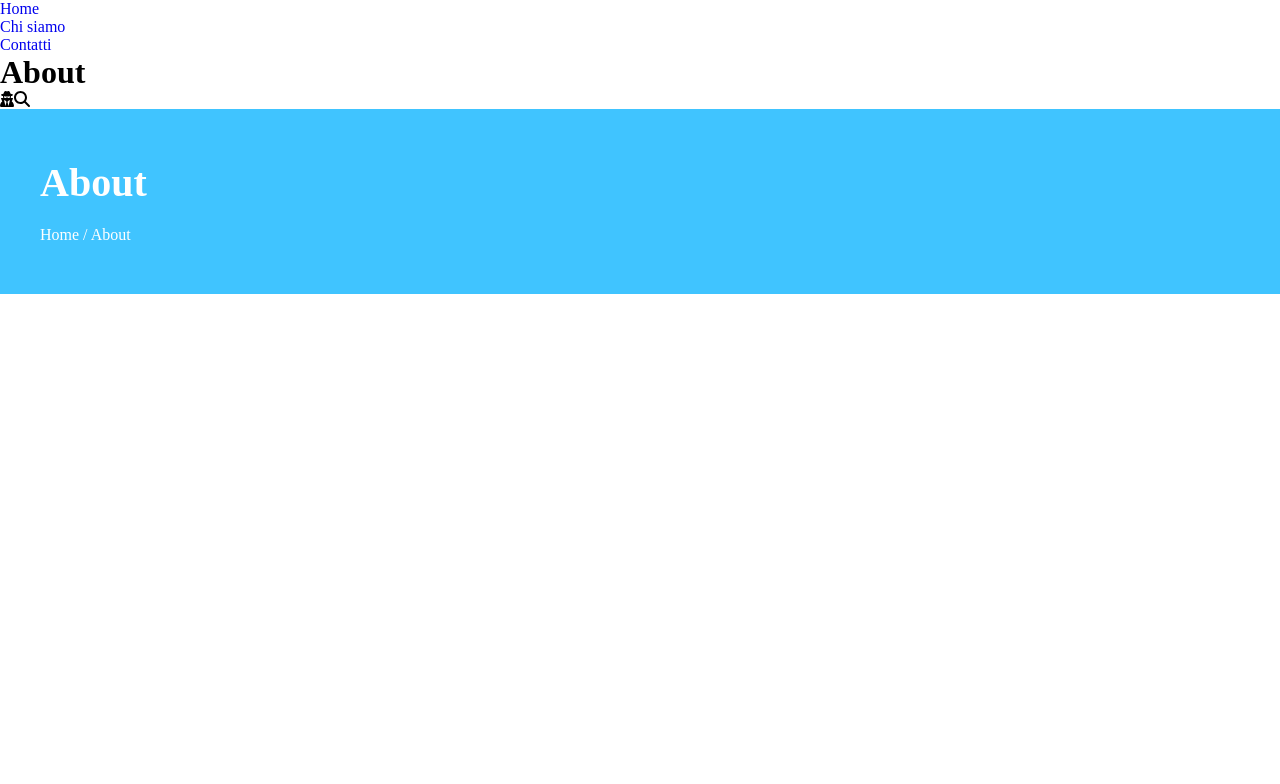
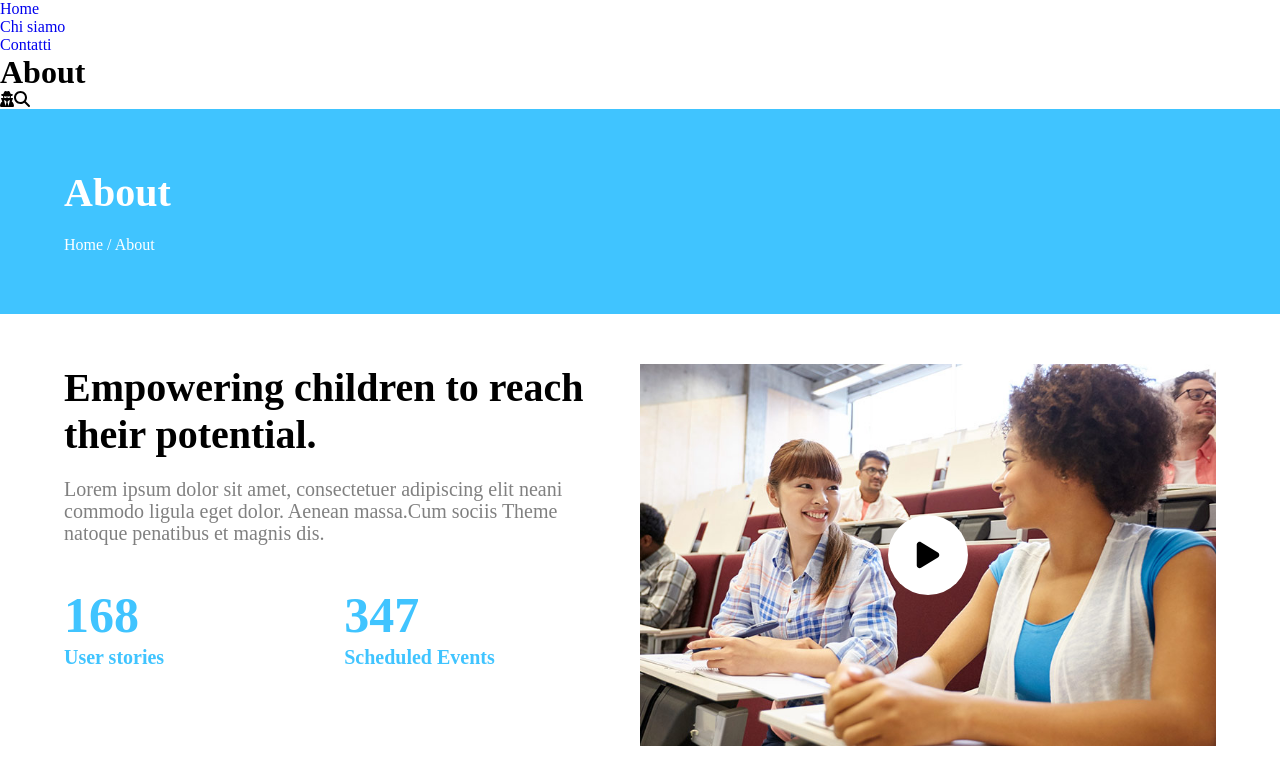
Before and after one commit to marcoceccarelli98/proj-html-vuejs, a Vue app: page /about in a window 1280 px wide. Shown: the top 784 px of the page. Built offline with nearby package versions, Linux system fonts and the light colour scheme.

Commit message:
[UPD] EventsComponent

```diff
--- a/src/components/AboutPath.vue
+++ b/src/components/AboutPath.vue
@@ -5,26 +5,24 @@ export default {
 </script>
 
 <template>
-    <div class="container">
-        <h2>About</h2>
-        <p>Home / About</p>
-    </div>
+    <h2>About</h2>
+    <p>Home / About</p>
 </template>
 
 <style scoped lang="scss">
 @use "../styles/style.scss" as *;
 
-.container {
-    background-color: $primary-color;
+h2,
+p {
     color: white;
 }
 
 h2 {
     font-size: 40px;
-    padding: 50px 0 0 40px;
+    padding-top: 60px;
 }
 
 p {
-    padding: 20px 0 50px 40px;
+    padding: 20px 0 60px 0;
 }
 </style>
--- /dev/null
+++ b/src/components/EventsComponent.vue
@@ -0,0 +1,113 @@
+<script>
+export default {
+    name: "EventsComponent"
+}
+</script>
+
+<template>
+    <div class="row">
+        <div class="col-50 left-col">
+            <h2>Empowering children to reach their potential.</h2>
+            <p>Lorem ipsum dolor sit amet, consectetuer adipiscing elit neani commodo ligula eget dolor. Aenean massa.Cum
+                sociis Theme natoque penatibus et magnis dis.</p>
+            <div class="numbers">
+                <div class="stories">
+                    <p class="number">168</p>
+                    <p>User stories</p>
+                </div>
+                <div class="events">
+                    <p class="number">347</p>
+                    <p>Scheduled Events</p>
+                </div>
+            </div>
+        </div>
+        <div class="col-50 img">
+            <img src="/about-video-button.jpg" alt="">
+            <div class="video">
+                <div class="play-container">
+                    <font-awesome-icon class="play-icon" :icon="['fas', 'play']" />
+                </div>
+            </div>
+        </div>
+    </div>
+</template>
+
+<style scoped lang="scss">
+@use "../styles/style.scss" as *;
+
+.row {
+    display: flex;
+    padding: 50px 0;
+}
+
+.col-50 {
+    width: 50%;
+}
+
+.left-col {
+    padding-right: 50px;
+}
+
+h2 {
+    font-size: 40px;
+    padding-bottom: 20px;
+}
+
+p {
+    font-size: 20px;
+    line-height: 22px;
+    color: gray;
+}
+
+.numbers {
+    display: flex;
+    margin: 60px 0;
+}
+
+.numbers p {
+    color: $primary-color;
+    font-weight: 700;
+}
+
+.stories {
+    margin-right: 180px;
+}
+
+.number {
+    font-size: 50px;
+    margin-bottom: 20px;
+}
+
+img {
+    width: 100%;
+}
+
+.img {
+    position: relative;
+}
+
+.video {
+    height: 80px;
+    width: 80px;
+    background-color: white;
+    border-radius: 50%;
+    position: absolute;
+    left: 50%;
+    top: 50%;
+    transform: translate(-50%, -50%);
+}
+
+.play-container {
+    width: 100%;
+    height: 100%;
+    position: relative;
+}
+
+.play-icon {
+    position: absolute;
+    left: 50%;
+    top: 50%;
+    transform: translate(-50%, -50%);
+    font-size: 30px;
+}
+</style>
--- a/src/main.js
+++ b/src/main.js
@@ -12,9 +12,10 @@ import { FontAwesomeIcon } from "@fortawesome/vue-fontawesome";
 /* import specific icons */
 import { faUserSecret } from "@fortawesome/free-solid-svg-icons";
 import { faSearch } from "@fortawesome/free-solid-svg-icons";
+import { faPlay } from "@fortawesome/free-solid-svg-icons";
 
 /* add icons to the library */
-library.add(faUserSecret, faSearch);
+library.add(faUserSecret, faSearch, faPlay);
 
 createApp(App)
   .component("font-awesome-icon", FontAwesomeIcon)
--- a/src/pages/AppAbout.vue
+++ b/src/pages/AppAbout.vue
@@ -1,10 +1,12 @@
 <script>
 import AboutPath from "../components/AboutPath.vue"
+import EventsComponent from "../components/EventsComponent.vue";
 
 export default {
   name: "AppAbout",
   components: {
-    AboutPath
+    AboutPath,
+    EventsComponent
   }
 }
 </script>
@@ -13,7 +15,25 @@ export default {
   <h1>About</h1>
   <font-awesome-icon icon="fa-solid fa-user-secret" />
   <font-awesome-icon :icon="['fas', 'magnifying-glass']" />
-  <AboutPath />
+  <div class="bg-primary">
+    <div class="container">
+      <AboutPath />
+    </div>
+  </div>
+  <div class="container">
+    <EventsComponent />
+  </div>
 </template>
 
-<style scoped></style>
+<style scoped lang="scss">
+@use "../styles/style.scss" as *;
+
+.bg-primary {
+  background-color: $primary-color;
+}
+
+.container {
+  width: 90%;
+  margin: auto;
+}
+</style>
```
Also changed, not shown: public/about-video-button.jpg (added).
